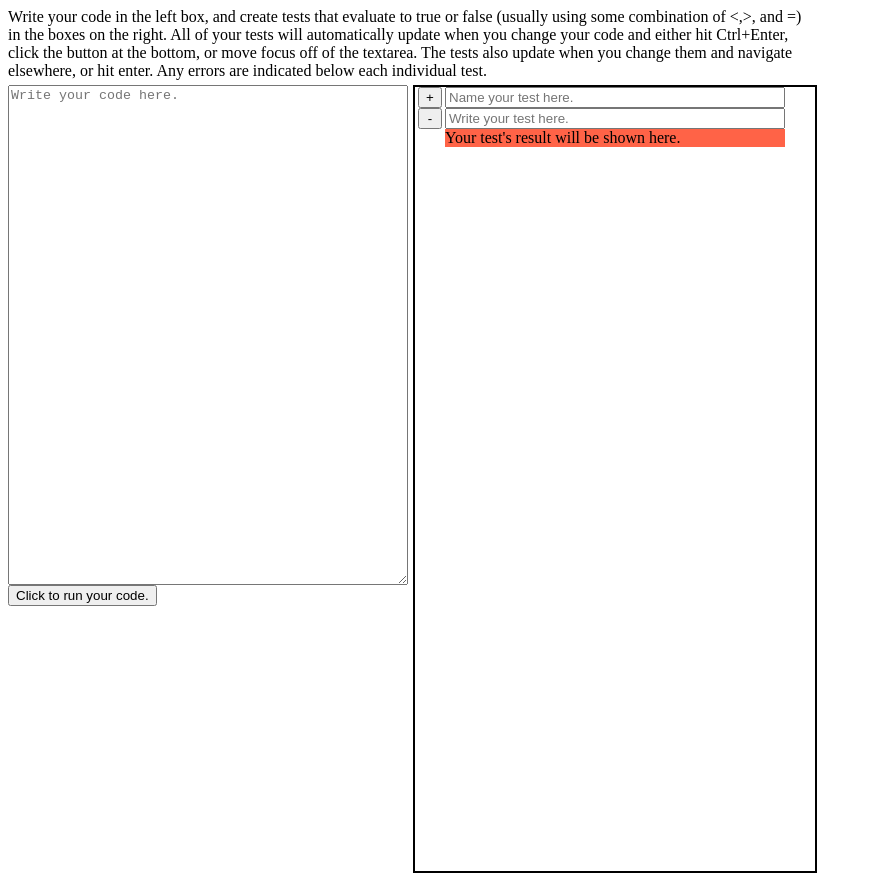
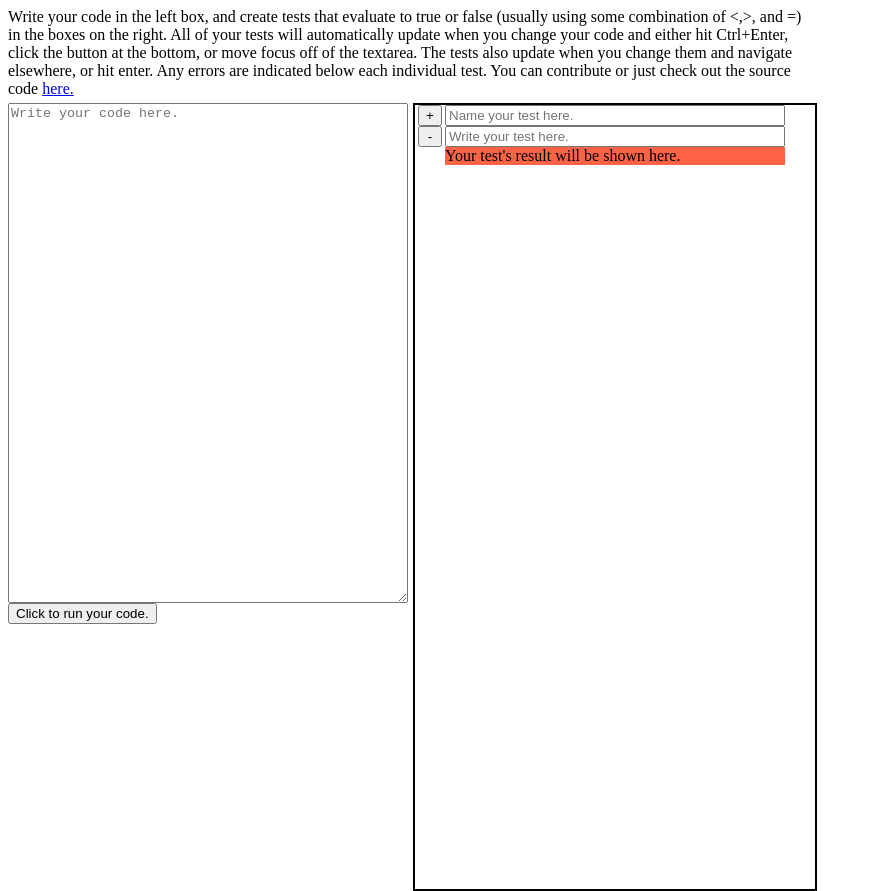
Before and after one commit to adamlg/excelForms, a website: page client/index.html in a window 1280 px wide. Shown: the whole page, without its empty margins (0-872 px from the left). Drawn offline with nearby package versions, Linux system fonts and the light colour scheme.

Commit message:
added link to code

```diff
--- a/client/index.html
+++ b/client/index.html
@@ -4,6 +4,8 @@
 <html ng-app="liveTester">
 	<div style="width:800px; margin-bottom:5px">
 		Write your code in the left box, and create tests that evaluate to true or false (usually using some combination of <,>, and =) in the boxes on the right.  All of your tests will automatically update when you change your code and either hit Ctrl+Enter, click the button at the bottom, or move focus off of the textarea.  The tests also update when you change them and navigate elsewhere, or hit enter.  Any errors are indicated below each individual test.
+
+		You can contribute or just check out the source code <a href="https://github.com/adamlg/liveTester">here.</a>
 	</div>
 
 	<div ng-controller="codeCtrl" style="float:left; width:400px; height:100%; margin-right:5px; overflow:auto">
```
